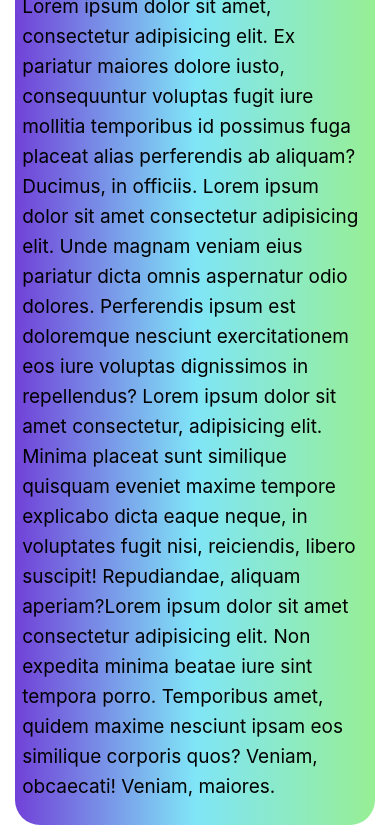
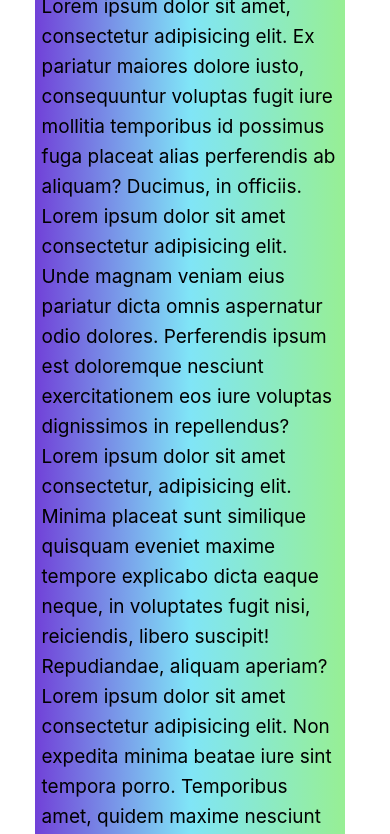
Before and after one commit to Mekhi-Rhodie/GifTastic, a plain HTML site: page index.html in a window 390 px wide. Shown: the part 339-1173 px from the top of the page. Drawn offline with nearby package versions, Linux system fonts and the light colour scheme; no server answers.

Commit message:
Update index.css

```diff
--- a/assets/css/index.css
+++ b/assets/css/index.css
@@ -57,3 +57,14 @@ footer {
 #email {
     font-size: 20px;
 }
+
+@media only screen and (min-width: 375px ) and (max-width: 736px){
+    .row{
+        width: 100%;
+    }
+
+    main{
+        margin-left: 20px;
+        margin-right: 0px;
+    }
+}
```
